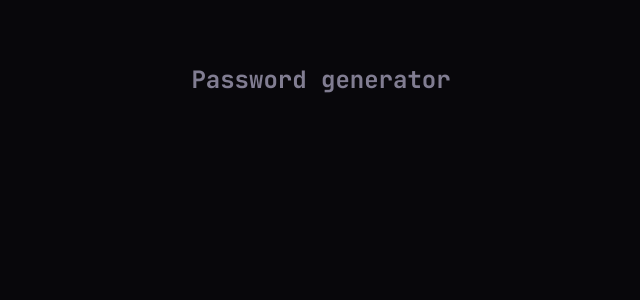
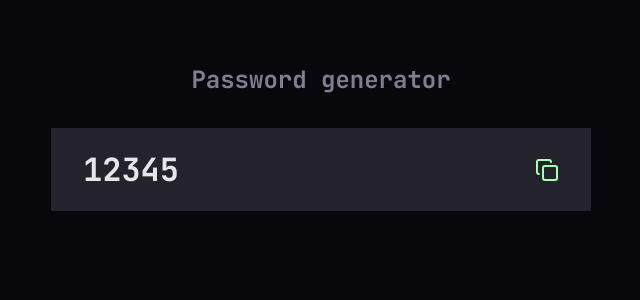
Before and after one commit to eduardogomesf/password-generator, a Next.js app: page / in a window 1280 px wide. Shown: the top 300 px of the page, without its empty margins (319-959 px from the left). Built offline with nearby package versions, Linux system fonts and the light colour scheme.

Commit message:
feat: add PasswordBox component

```diff
--- /dev/null
+++ b/src/app/components/passsword-box.tsx
@@ -0,0 +1,42 @@
+'use client'
+
+import { Copy } from "lucide-react";
+import { useState } from "react";
+
+interface PasswordBoxProps {
+  password: string;
+}
+
+export function PasswordBox({ password }: PasswordBoxProps) {
+  const [isCopied, setIsCopied] = useState(false)
+
+  function handleCopy() {
+    if (!password) return;
+
+    navigator.clipboard.writeText(password);
+    setIsCopied(true);
+  }
+
+  return (
+    <div className="mt-4 p-4 flex justify-between items-center bg-dark-grey md:mt-8 md:py-5 md:px-8">
+      <input
+        className="w-full bg-transparent outline-none text-2xl text-almost-white font-bold placeholder:opacity-25 md:text-[32px]"
+        disabled={true}
+        placeholder="P4$5W0rD!"
+        value={password}
+      />
+      <div className="flex items-center gap-4">
+        <span className={`text-lg text-neon-green uppercase font-bold ${isCopied ? 'opacity-100' : 'opacity-0'}`}>
+          COPIED
+        </span>
+        <button
+          onClick={handleCopy}
+          type="button"
+          className="cursor-pointer bg-transparent text-neon-green duration-150 hover:text-almost-white"
+        >
+          <Copy className="w-6 h-6" />
+        </button>
+      </div>
+    </div>
+  )
+}
--- a/src/app/page.tsx
+++ b/src/app/page.tsx
@@ -1,3 +1,5 @@
+import { PasswordBox } from "./components/passsword-box";
+
 export default function Home() {
   return (
     <div className="w-full h-screen pt-16 bg-almost-black">
@@ -8,6 +10,7 @@ export default function Home() {
           Password generator
         </h1>
 
+        <PasswordBox password="12345" />
       </main>
     </div>
   )
```
Also changed, not shown: package.json (+6 -5 lines), 1 other file (tests, documents, lock files or other folders).
